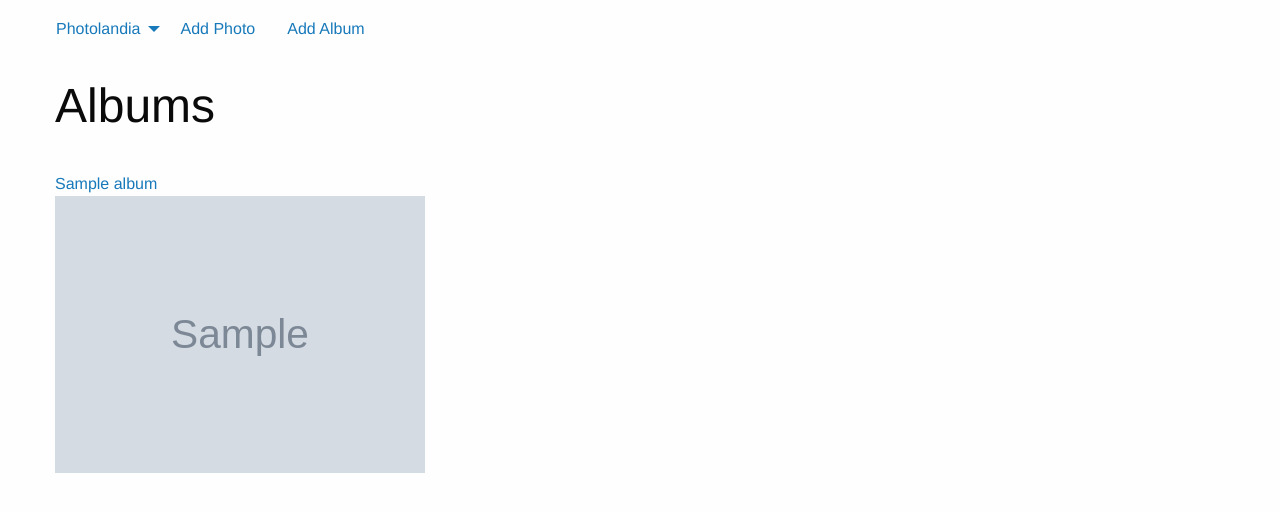
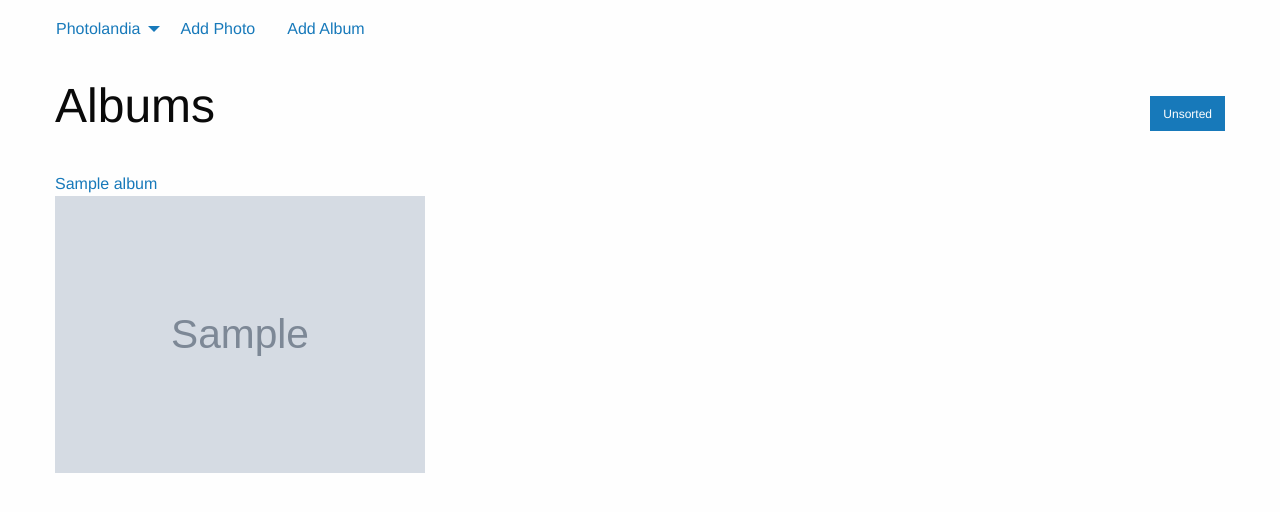
Before and after one commit to asommer70/photolandia, a Django app: page /albums/ in a window 1280 px wide. Shown: the top 512 px of the page. Run offline with Django 3.2, Linux system fonts and the light colour scheme; a user stored in the database is signed in; tables that the repository leaves empty hold one stand-in row (values such as "Sample post"); grey boxes marked "Sample" are stand-in pictures; some libraries are stand-ins or nearby versions.

Commit message:
Added a view for Photos with no Album called Unsorted and working on using DragSelect JavaScript library to enable selecting multiple Photos.

```diff
--- a/albums/templates/albums/album_list.html
+++ b/albums/templates/albums/album_list.html
@@ -3,8 +3,17 @@
 {% block title %}Albums{% endblock %}
 
 {% block body %}
-    <h1>Albums</h1>
-    <br/>
+  <div class="row">
+    <div class="columns 10">
+      <h1>Albums</h1>
+      <br/>
+    </div>
+    <div class="columns 2">
+      <br/>
+      <a href="/albums/unsorted" class="button small float-right">Unsorted</a>
+    </div>
+  </div>
+
     <div class="row">
         {% for album in albums %}
           <div class="columns large-4">
--- a/albums/urls.py
+++ b/albums/urls.py
@@ -8,4 +8,5 @@ urlpatterns = [
     path('<int:pk>/', views.AlbumDetailView.as_view(), name='detail'),
     path('<int:pk>/edit', views.AlbumUpdateView.as_view(), name='update'),
     path('<int:pk>/delete', views.AlbumDeleteView.as_view(), name='delete'),
+    path('unsorted', views.unsorted, name='unsorted'),
 ]
--- a/albums/views.py
+++ b/albums/views.py
@@ -1,10 +1,12 @@
 from django.shortcuts import render
+from django.core.paginator import Paginator, EmptyPage, PageNotAnInteger
 from django.http import HttpResponseRedirect
 from django.urls import reverse, reverse_lazy
 from django.views.generic import ListView, DetailView, CreateView, UpdateView, DeleteView
 from django.contrib.auth.mixins import LoginRequiredMixin
 
 from . import models
+from photos.models import Photo
 
 class AlbumListView(LoginRequiredMixin, ListView):
     context_object_name = 'albums'
@@ -29,3 +31,13 @@ class AlbumUpdateView(LoginRequiredMixin, UpdateView):
 class AlbumDeleteView(LoginRequiredMixin, DeleteView):
     model = models.Album
     success_url = reverse_lazy('albums:list')
+
+
+
+def unsorted(request):
+    photo_list = Photo.objects.filter(albums=None)
+    paginator = Paginator(photo_list, 10)
+
+    page = request.GET.get('page')
+    photos = paginator.get_page(page)
+    return render(request, 'albums/unsorted.html', {'photos': photos})
--- a/assets/js/main.js
+++ b/assets/js/main.js
@@ -1,6 +1,35 @@
 $(document).ready(function() {
   $(document).foundation();
 
+
+  // Figure out a way to select multiple Photos to be added to an Album.
+  // $('.photo').hover(function() {
+  //   // console.log('in $this:', $(this).data().id);
+  //   $(this).find('button').toggleClass("hide");
+  // }, function() {
+  //   // console.log('out $this:', $(this).data().id);
+  //   $(this).find('button').toggleClass("hide");
+  // });
+  // $('.photo').on('dblclick', function() {
+  //   console.log('$(this).data().id:', $(this).data().id);
+  // });
+
+  new DragSelect({
+    selectables: document.querySelectorAll('.photo'),
+    callback: (e) => {
+        console.log(e)
+
+        // Loop through the selected .photo elements.
+        e.forEach((figure) => {
+            console.log('figure.getAttribute(data-id):', figure.getAttribute('data-id'));
+        });
+
+        // Create a popup menu to assign the photos to an album.
+    }
+  });
+
+
+  // Setup the Photoswipe gallery.
   var initPhotoSwipeFromDOM = function(gallerySelector) {
 
     // parse slide data (url, title, size ...) from DOM elements
--- a/components/index.js
+++ b/components/index.js
@@ -27,6 +27,9 @@ fs.createReadStream('./node_modules/photoswipe/dist/photoswipe.min.js')
 fs.createReadStream('./node_modules/photoswipe/dist/photoswipe-ui-default.min.js')
   .pipe(fs.createWriteStream(assets + 'photoswipe-ui-default.min.js'));
 
+fs.createReadStream('./node_modules/dragselect/dist/ds.min.js')
+  .pipe(fs.createWriteStream(assets + 'ds.min.js'));
+
 fs.createReadStream('./node_modules/photoswipe/dist/photoswipe.css')
   .pipe(fs.createWriteStream(cssAssets + 'photoswipe.css'));
 
--- a/components/package.json
+++ b/components/package.json
@@ -23,6 +23,7 @@
     "photoswipe": "^4.1.2"
   },
   "devDependencies": {
+    "dragselect": "^1.7.21",
     "node-sass": "^4.7.2"
   }
 }
--- a/photos/templates/photos/photo_list.html
+++ b/photos/templates/photos/photo_list.html
@@ -8,11 +8,12 @@
 
     <div class="photos" itemscope itemtype="http://schema.org/ImageGallery">
       {% for photo in photos %}
-          <figure class="thumbnail" data-id="{{photo.id}}" itemprop="associatedMedia" itemscope itemtype="http://schema.org/ImageObject">
+          <figure class="thumbnail photo" data-id="{{photo.id}}" itemprop="associatedMedia" itemscope itemtype="http://schema.org/ImageObject">
               <a href="{{photo.image.url}}" itemprop="contentUrl"  data-size="{{photo.image.width}}x{{photo.image.height}}">
                   <img src="{{photo.image.url}}" itemprop="thumbnail" alt="{{photo.image.name}}" data-id="{{photo.id}}"/>
               </a>
               <figcaption itemprop="caption description">{{photo.caption|truncatechars:23}}</figcaption>
+              <button class="button tiny hide">&plus;</button>
           </figure>
       {% endfor %}
     </div>
--- a/templates/layout.html
+++ b/templates/layout.html
@@ -71,6 +71,7 @@
     <script type="text/javascript" src="/assets/js/vendor/foundation.min.js"></script>
     <script type="text/javascript" src="/assets/js/vendor/photoswipe.min.js"></script>
     <script type="text/javascript" src="/assets/js/photoswipe-ui.js"></script>
+    <script type="text/javascript" src="/assets/js/vendor/ds.min.js"></script>
     <script type="text/javascript" src="/assets/js/main.js"></script>
 
     <!-- Root element of PhotoSwipe. Must have class pswp. -->
```
Also changed, not shown: photos/templates/photos/photo_form.html (+7 -0 lines), components/package-lock.json.
